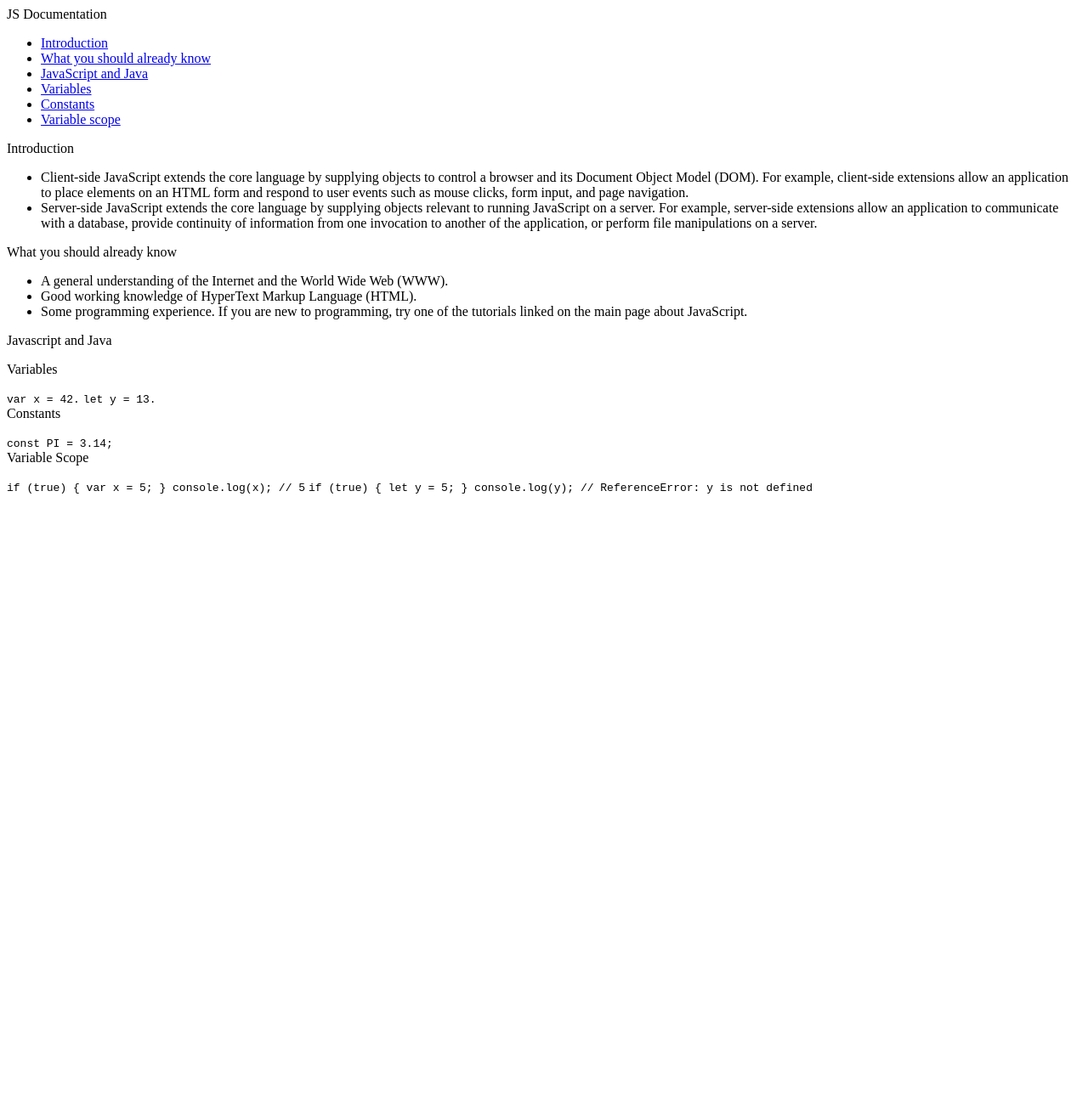
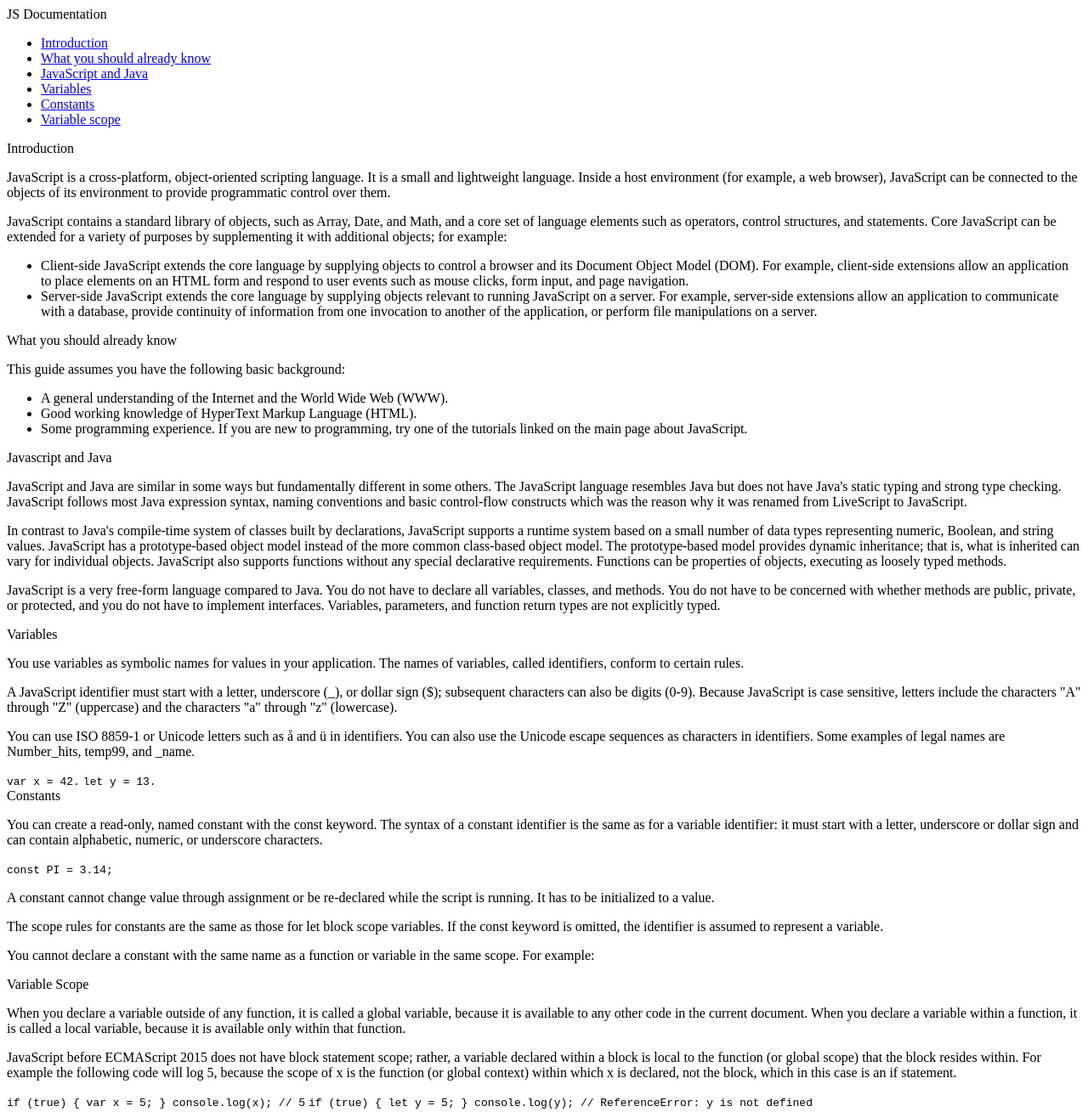
Before and after one commit to reachJordi/freecodecamp-technical-documentation-page, a plain HTML site: page index.html in a window 1280 px wide. Shown: the whole page at 85% size. Before the commit the page ends 800 px from the top, so only its background shows below. Drawn offline with Linux system fonts and the light colour scheme.

Commit message:
basic html

```diff
--- a/index.html
+++ b/index.html
@@ -33,8 +33,20 @@
             <section class="main-section" id="Introduction">
                 <header>Introduction</header>
                 <article>
-                    <p></p>
-                    <p></p>
+                    <p>
+                        JavaScript is a cross-platform, object-oriented scripting language.
+                        It is a small and lightweight language. Inside a host environment
+                        (for example, a web browser), JavaScript can be connected to the
+                        objects of its environment to provide programmatic control over
+                        them.
+                    </p>
+                    <p>
+                        JavaScript contains a standard library of objects, such as Array,
+                        Date, and Math, and a core set of language elements such as
+                        operators, control structures, and statements. Core JavaScript can
+                        be extended for a variety of purposes by supplementing it with
+                        additional objects; for example:
+                    </p>
                     <ul>
                         <li>
                             Client-side JavaScript extends the core language by supplying
@@ -57,8 +69,7 @@
             <section class="main-section" id="what_you_should_already_know">
                 <header>What you should already know</header>
                 <article>
-                    <p></p>
-                    <p></p>
+                    <p>This guide assumes you have the following basic background:</p>
                     <ul>
                         <li>
                             A general understanding of the Internet and the World Wide Web
@@ -77,15 +88,54 @@
             <section class="main-section" id="javascript_and_java">
                 <header>Javascript and Java</header>
                 <article>
-                    <p></p>
-                    <p></p>
+                    <p>
+                        JavaScript and Java are similar in some ways but fundamentally
+                        different in some others. The JavaScript language resembles Java but
+                        does not have Java's static typing and strong type checking.
+                        JavaScript follows most Java expression syntax, naming conventions
+                        and basic control-flow constructs which was the reason why it was
+                        renamed from LiveScript to JavaScript.
+                    </p>
+                    <p>
+                        In contrast to Java's compile-time system of classes built by
+                        declarations, JavaScript supports a runtime system based on a small
+                        number of data types representing numeric, Boolean, and string
+                        values. JavaScript has a prototype-based object model instead of the
+                        more common class-based object model. The prototype-based model
+                        provides dynamic inheritance; that is, what is inherited can vary
+                        for individual objects. JavaScript also supports functions without
+                        any special declarative requirements. Functions can be properties of
+                        objects, executing as loosely typed methods.
+                    </p>
+                    <p>
+                        JavaScript is a very free-form language compared to Java. You do not
+                        have to declare all variables, classes, and methods. You do not have
+                        to be concerned with whether methods are public, private, or
+                        protected, and you do not have to implement interfaces. Variables,
+                        parameters, and function return types are not explicitly typed.
+                    </p>
                 </article>
             </section>
             <section class="main-section" id="variables">
                 <header>Variables</header>
                 <article>
-                    <p></p>
-                    <p></p>
+                    <p>
+                        You use variables as symbolic names for values in your application.
+                        The names of variables, called identifiers, conform to certain rules.
+                    </p>
+                    <p>
+                        A JavaScript identifier must start with a letter, underscore (_), or
+                        dollar sign ($); subsequent characters can also be digits (0-9).
+                        Because JavaScript is case sensitive, letters include the characters
+                        "A" through "Z" (uppercase) and the characters "a" through "z"
+                        (lowercase).
+                    </p>
+                    <p>
+                        You can use ISO 8859-1 or Unicode letters such as å and ü in
+                        identifiers. You can also use the Unicode escape sequences as
+                        characters in identifiers. Some examples of legal names are
+                        Number_hits, temp99, and _name.
+                    </p>
                     <code>var x = 42.</code>
                     <code> let y = 13.</code>
                 </article>
@@ -93,16 +143,49 @@
             <section class="main-section" id="constants">
                 <header>Constants</header>
                 <article>
-                    <p></p>
-                    <p></p>
+                    <p>
+                        You can create a read-only, named constant with the const keyword.
+                        The syntax of a constant identifier is the same as for a variable
+                        identifier: it must start with a letter, underscore or dollar sign
+                        and can contain alphabetic, numeric, or underscore characters.
+                    </p>
                     <code>const PI = 3.14;</code>
+                    <p>
+                        A constant cannot change value through assignment or be re-declared
+                        while the script is running. It has to be initialized to a value.
+                    </p>
+
+                    <p>
+                        The scope rules for constants are the same as those for let block
+                        scope variables. If the const keyword is omitted, the identifier is
+                        assumed to represent a variable.
+                    </p>
+
+                    <p>
+                        You cannot declare a constant with the same name as a function or
+                        variable in the same scope. For example:
+                    </p>
                 </article>
             </section>
             <section class="main-section" id="variable_scope">
                 <header>Variable Scope</header>
                 <article>
-                    <p></p>
-                    <p></p>
+                    <p>
+                        When you declare a variable outside of any function, it is called a
+                        global variable, because it is available to any other code in the
+                        current document. When you declare a variable within a function, it
+                        is called a local variable, because it is available only within that
+                        function.
+                    </p>
+
+                    <p>
+                        JavaScript before ECMAScript 2015 does not have block statement
+                        scope; rather, a variable declared within a block is local to the
+                        function (or global scope) that the block resides within. For
+                        example the following code will log 5, because the scope of x is the
+                        function (or global context) within which x is declared, not the
+                        block, which in this case is an if statement.
+                    </p>
                     <code>if (true) { var x = 5; } console.log(x); // 5</code>
                     <code>if (true) { let y = 5; } console.log(y); // ReferenceError: y is
                     not defined</code>
```
